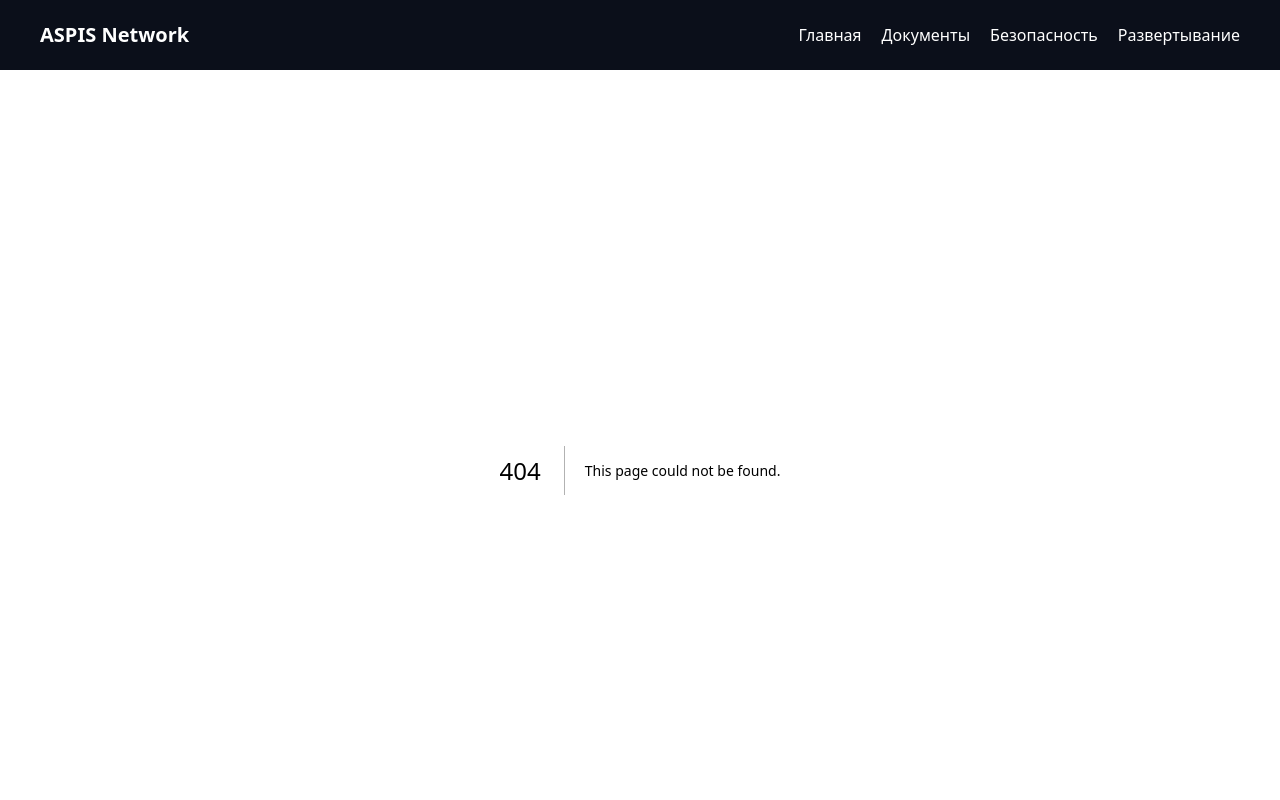
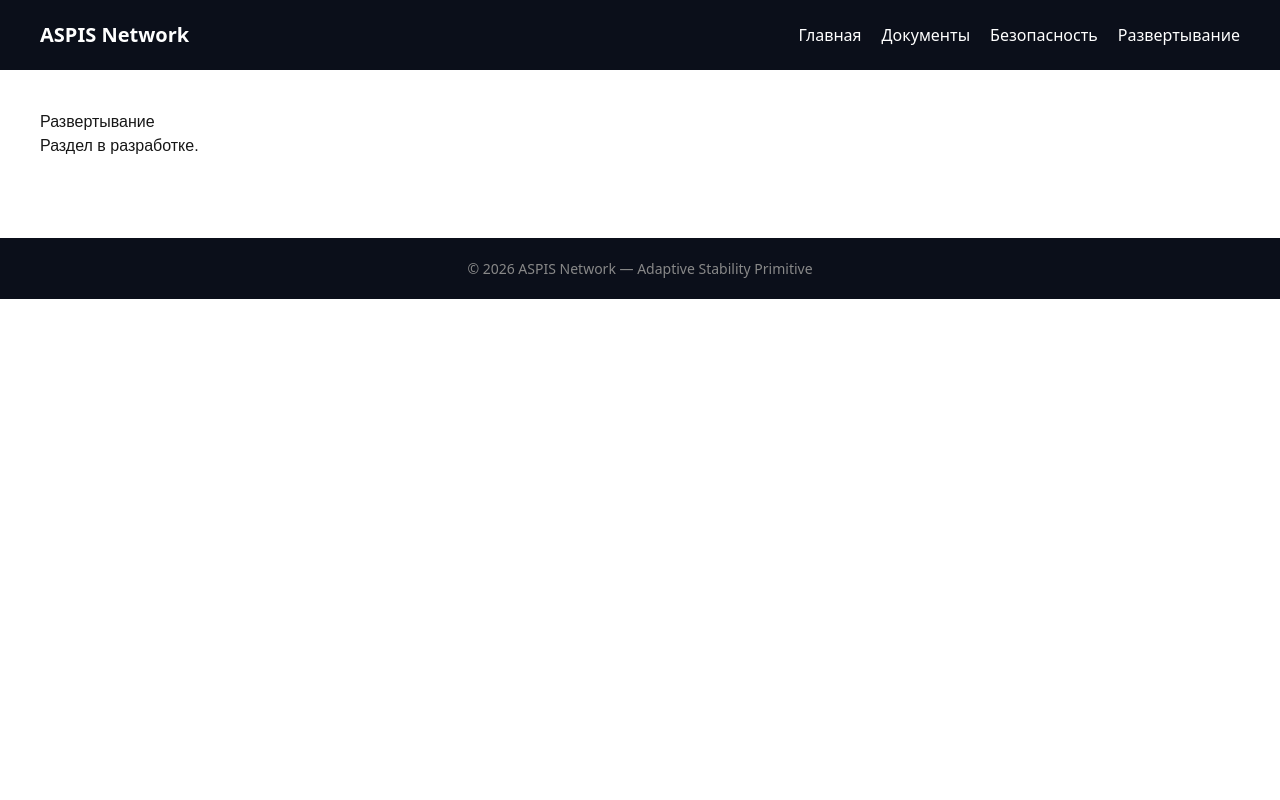
Before and after one commit to SergejMasich/aspis-network, a Next.js app: page /deploy in a window 1280 px wide. Before the commit this address had no page. Shown: the top 800 px of the page. Built offline with nearby package versions, Linux system fonts and the light colour scheme.

Commit message:
fix routes structure and deploy page

```diff
--- /dev/null
+++ b/src/app/deploy/page.tsx
@@ -0,0 +1,8 @@
+export default function Deploy() {
+      return (
+          <div style={{ padding: "40px", fontFamily: "sans-serif" }}>
+                <h1>Развертывание</h1>
+                      <p>Раздел в разработке.</p>
+                          </div>
+                            );
+                            }
--- a/src/app/page.tsx
+++ b/src/app/page.tsx
@@ -186,7 +186,7 @@ export default function Home() {
                                                                                                                                                                                                                                                                                                                                                                                                                                                                                                                                                                                                                                                                                                                                                                                                                                                                                                                                                                               <div>© {new Date().getFullYear()} ASPIS Network</div>
                                                                                                                                                                                                                                                                                                                                                                                                                                                                                                                                                                                                                                                                                                                                                                                                                                                                                                                                                                                         <div style={{ display: "flex", gap: 12, flexWrap: "wrap" }}>
                                                                                                                                                                                                                                                                                                                                                                                                                                                                                                                                                                                                                                                                                                                                                                                                                                                                                                                                                                                                     <a style={smallLink} href="/docs">Docs</a>
-                                                                                                                                                                                                                                                                                                                                                                                                                                                                                                                                                                                                                                                                                                                                                                                                                                                                                                                                                                                                                <a style={smallLink} href="/status">Status</a>
+                                                                                                                                                                                                                                                                                                                                                                                                                                                                                                                                                                                                                                                                                                                                                                                                                                                                                                                                                                                                                <a style={smallLink} href="/docs/status">Status</a>
                                                                                                                                                                                                                                                                                                                                                                                                                                                                                                                                                                                                                                                                                                                                                                                                                                                                                                                                                                                                                             <a style={smallLink} href="/security">Security</a>
                                                                                                                                                                                                                                                                                                                                                                                                                                                                                                                                                                                                                                                                                                                                                                                                                                                                                                                                                                                                                                       </div>
                                                                                                                                                                                                                                                                                                                                                                                                                                                                                                                                                                                                                                                                                                                                                                                                                                                                                                                                                                                                                                               </div>
```
